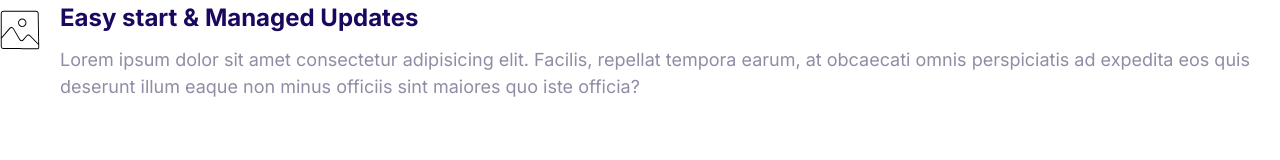
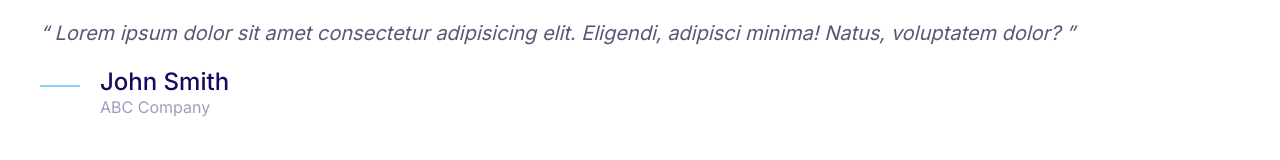
Before and after one commit to mariashahid/Moshify, a plain HTML site: page index.html in a window 1280 px wide. Drawn offline with Linux system fonts and the light colour scheme.

Commit message:
Added quotes component.

```diff
--- a/css/styles.css
+++ b/css/styles.css
@@ -4,6 +4,7 @@
   --color-accent: #ff3400;
   --color-headings: #1b0760;
   --color-body: #918ca4;
+  --color-body-darker: #5c5577;
   --color-border: #ccc;
   --border-radius: 30px;
 }
@@ -388,3 +389,52 @@ a {
 .media__image {
   margin-top: 1rem;
 }
+
+/* Quotes */
+.quote {
+  font-size: 3rem;
+  font-style: italic;
+  color: var(--color-body-darker);
+  line-height: 1.3;
+}
+
+.quote__text::before {
+  content: open-quote;
+}
+
+.quote__text::after {
+  content: close-quote;
+}
+
+.quote__author {
+  font-size: 3rem;
+  font-weight: 500;
+  font-style: normal;
+  margin-bottom: 0;
+}
+
+.quote__company {
+  color: var(--color-headings);
+  opacity: 0.4;
+  font-size: 2rem;
+  font-style: normal;
+}
+
+.quote__line {
+  position: relative;
+  bottom: 10px;
+}
+
+@media screen and (min-width: 1024px) {
+  .quote {
+    font-size: 2rem;
+  }
+
+  .quote__author {
+    font-size: 2.4rem;
+  }
+
+  .quote__company {
+    font-size: 1.6rem;
+  }
+}
--- a/index.html
+++ b/index.html
@@ -15,21 +15,24 @@
     />
   </head>
   <body>
+    <blockquote class="quote">
+      <p class="quote__text">
+        Lorem ipsum dolor sit amet consectetur adipisicing elit. Eligendi,
+        adipisci minima! Natus, voluptatem dolor?
+      </p>
+      <footer>
         <div class="media">
           <div class="media__image">
-        <svg class="icon icon--primary">
-          <use xlink:href="images/sprite.svg#snap"></use>
+            <svg class="icon icon--primary quote__line">
+              <use xlink:href="images/sprite.svg#line"></use>
             </svg>
           </div>
           <div class="media__body">
-        <h3 class="media__title">Easy start & Managed Updates</h3>
-        <p>
-          Lorem ipsum dolor sit amet consectetur adipisicing elit. Facilis,
-          repellat tempora earum, at obcaecati omnis perspiciatis ad expedita
-          eos quis deserunt illum eaque non minus officiis sint maiores quo iste
-          officia?
-        </p>
+            <h3 class="media__title quote__author">John Smith</h3>
+            <p class="quote__company">ABC Company</p>
           </div>
         </div>
+      </footer>
+    </blockquote>
   </body>
 </html>
```
Also changed, not shown: components/quotes.html (added, +19 -0 lines). Lines whose indentation alone changed are shown as unchanged.
